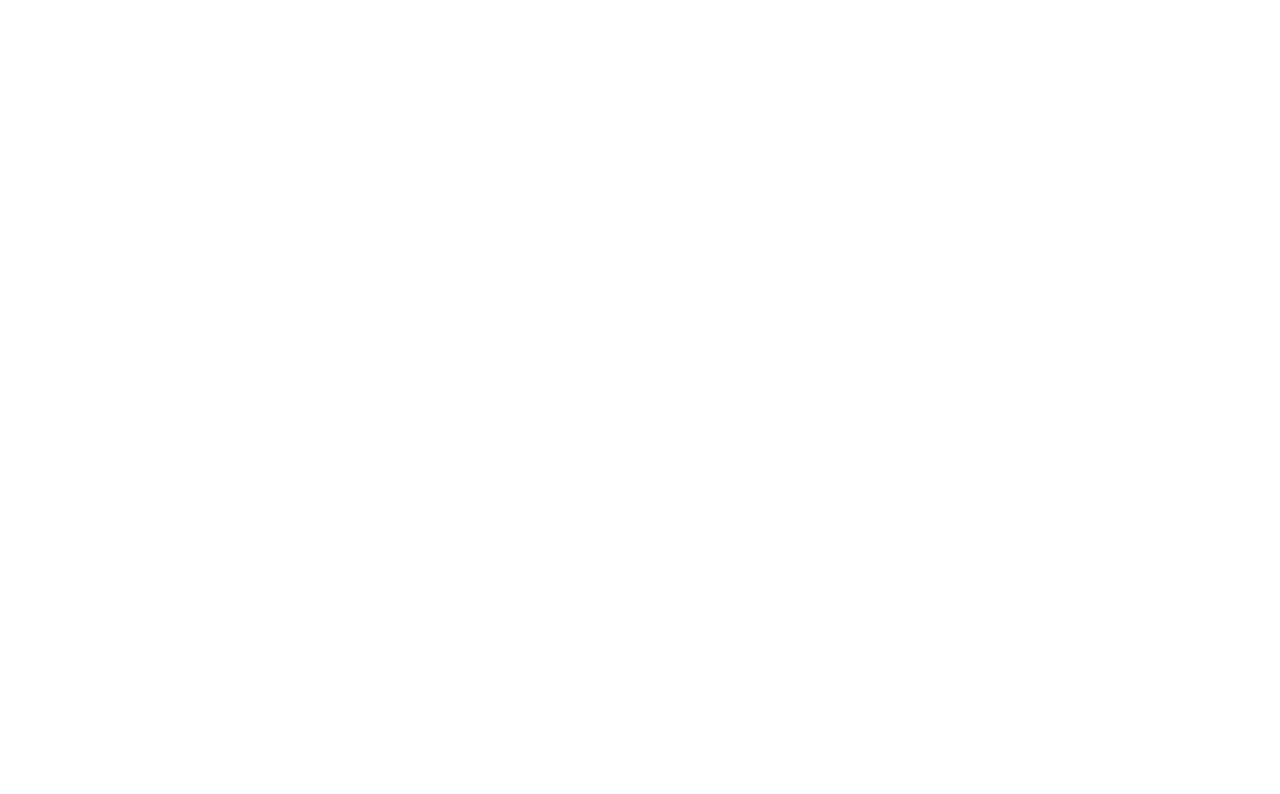
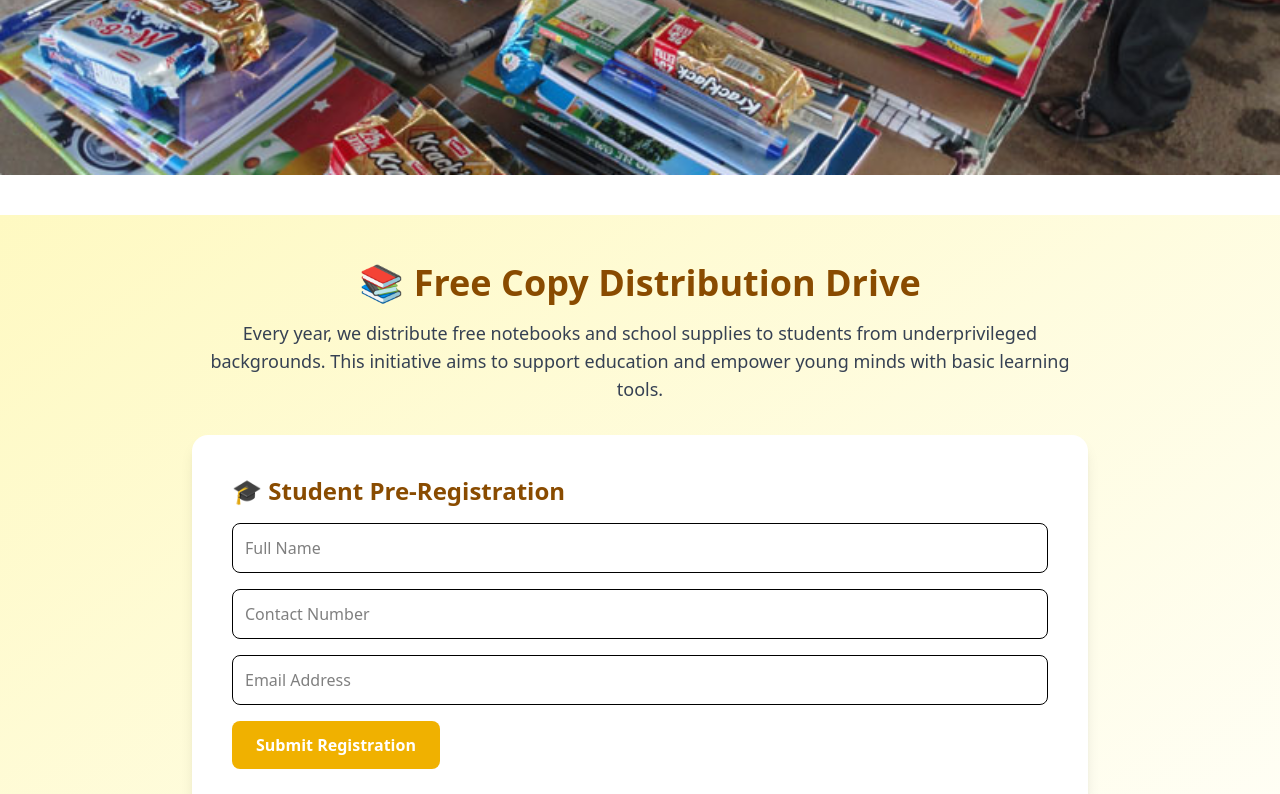
Before and after one commit to 9009243541/stationery-shop, a React (Vite) app: page /free-distribution in a window 1280 px wide. Before the commit this address had no page. Shown: the part 300-1094 px from the top of the page. Before the commit the page ends 800 px from the top, so only its background shows below. Built offline with nearby package versions, Linux system fonts and the light colour scheme.

Commit message:
pree registration

```diff
--- a/package.json
+++ b/package.json
@@ -12,6 +12,7 @@
   "dependencies": {
     "@emotion/react": "^11.14.0",
     "@emotion/styled": "^11.14.1",
+    "@headlessui/react": "^2.2.7",
     "@mui/icons-material": "^7.2.0",
     "@mui/material": "^7.2.0",
     "@reduxjs/toolkit": "^2.8.2",
--- /dev/null
+++ b/src/FreeCopyDistribution/FreeCopyDistribution.jsx
@@ -0,0 +1,116 @@
+import React, { useState } from "react";
+import axios from "axios";
+import image01 from "../../public/images/copy-distribution.jpg"; // Adjust the path as necessary
+
+const FreeCopyDistribution = () => {
+  const [formData, setFormData] = useState({
+    name: "",
+    contact: "",
+    email: "",
+  });
+  const [submitted, setSubmitted] = useState(false);
+  const [error, setError] = useState("");
+
+  const handleChange = (e) => {
+    setFormData({ ...formData, [e.target.name]: e.target.value });
+  };
+
+  const handleSubmit = async (e) => {
+    e.preventDefault();
+    try {
+      // Replace with your actual API endpoint
+      await axios.post("https://your-api.com/api/copy-drive/register", formData);
+      setSubmitted(true);
+      setFormData({ name: "", contact: "", email: "" });
+    } catch (err) {
+      setError("Failed to register. Try again.");
+    }
+  };
+
+  return (
+    <div>
+         <img
+            src={image01}
+            alt="Free Copy Distribution"
+            className="w-full h-100 mb-10 object-cover"  />
+
+
+          <div className="min-h-screen bg-gradient-to-br from-yellow-100 to-white p-6 md:p-12">
+      <div className="max-w-4xl mx-auto">
+        {/* Event Title */}
+        <h1 className="text-4xl font-bold mb-4 text-center text-yellow-800">📚 Free Copy Distribution Drive</h1>
+
+
+
+        <p className="text-gray-700 text-lg mb-8 text-center">
+          Every year, we distribute free notebooks and school supplies to students from underprivileged backgrounds.
+          This initiative aims to support education and empower young minds with basic learning tools.
+        </p>
+
+        {/* Section: Pre-registration Form */}
+        <div className="bg-white rounded-2xl shadow-lg p-6 md:p-10 mb-10">
+          <h2 className="text-2xl font-semibold text-yellow-800 mb-4">🎓 Student Pre-Registration</h2>
+          {submitted ? (
+            <p className="text-green-600 font-semibold">Thank you for registering! We'll contact you soon.</p>
+          ) : (
+            <form onSubmit={handleSubmit} className="space-y-4">
+              <input
+                type="text"
+                name="name"
+                placeholder="Full Name"
+                required
+                value={formData.name}
+                onChange={handleChange}
+                className="w-full border rounded-lg p-3"
+              />
+              <input
+                type="text"
+                name="contact"
+                placeholder="Contact Number"
+                required
+                value={formData.contact}
+                onChange={handleChange}
+                className="w-full border rounded-lg p-3"
+              />
+              <input
+                type="email"
+                name="email"
+                placeholder="Email Address"
+                required
+                value={formData.email}
+                onChange={handleChange}
+                className="w-full border rounded-lg p-3"
+              />
+              {error && <p className="text-red-600">{error}</p>}
+              <button
+                type="submit"
+                className="bg-yellow-500 hover:bg-yellow-600 text-white font-semibold px-6 py-3 rounded-lg"
+              >
+                Submit Registration
+              </button>
+            </form>
+          )}
+        </div>
+
+        {/* Section: Contribution / Contact */}
+        <div className="bg-yellow-50 border border-yellow-200 rounded-2xl p-6 md:p-10 shadow-md">
+          <h2 className="text-2xl font-semibold text-yellow-800 mb-3">🤝 Want to Contribute?</h2>
+          <p className="text-gray-700 mb-4">
+            We welcome individuals and organizations who wish to support this cause. Whether you want to donate supplies or volunteer your time, we’d love to hear from you.
+          </p>
+          <a
+            href="/contact"
+            className="inline-block bg-yellow-500 hover:bg-yellow-600 text-white font-semibold px-6 py-3 rounded-lg"
+          >
+            Contact Us to Contribute
+          </a>
+        </div>
+      </div>
+    </div>
+
+    </div>
+
+  );
+};
+
+export default FreeCopyDistribution;
--- a/src/PageRoutes.jsx
+++ b/src/PageRoutes.jsx
@@ -18,7 +18,8 @@
 import Wishlist from "./MyComponent/Wishlist"; // Assuming this is the wishlist component
 // import ProductDetail from "./MyComponent/ProductDetails";
 
-
+import FreeCopyDistribution from "./FreeCopyDistribution/FreeCopyDistribution";
+// Assuming this is the FreeCopyDistribution component
 
 import StationaryHome from "./Stationary/StationaryHome";
 import Checkout from "./MyComponent/Checkout";
@@ -38,6 +39,8 @@
       { path: "/discounted-stationery/wishlist", element:  <Wishlist />},
       { path: "/discounted-stationery", element: <StationaryHome /> },
       { path: "/discounted-stationery/checkout", element: <Checkout /> },
+
+      { path: "/free-distribution", element: <FreeCopyDistribution /> },
     ],
   },
   { path: "/user", element: <UserNavigate /> },
```
Also changed, not shown: public/images/copy-distribution.jpg (added), 1 other file (tests, documents, lock files or other folders).
